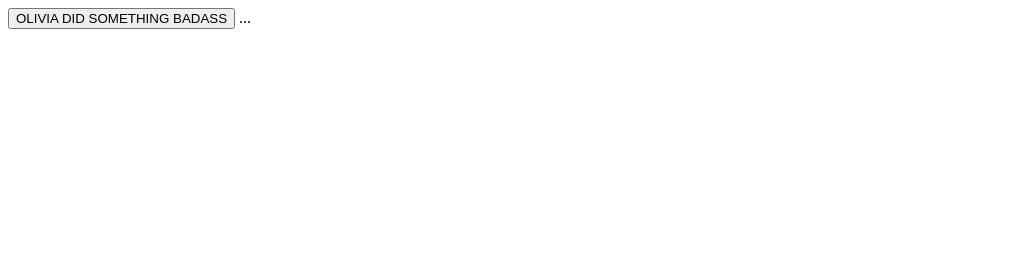
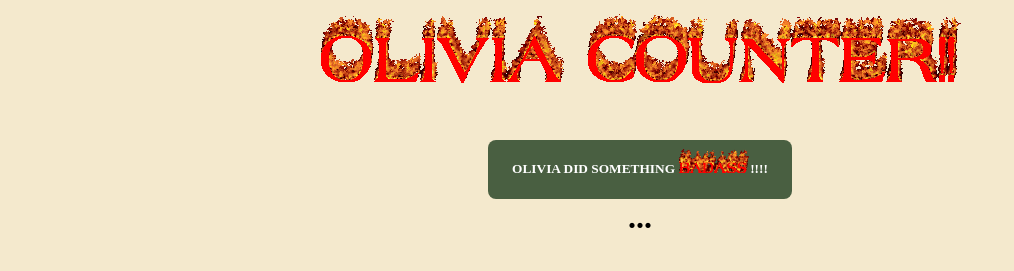
Before and after one commit to ketexon/olivia-counter, a plain HTML site: page index.html in a window 1280 px wide. Shown: the whole page, without its empty margins (0-1014 px from the left). Drawn offline with Linux system fonts and the light colour scheme; no server answers; a web font is replaced by a local one.

Commit message:
added new features :)

```diff
--- /dev/null
+++ b/base.css
@@ -0,0 +1,92 @@
+body {
+	background-color: var(--p-background);
+	color: var(--p-text);
+	font-family: 'Arial', sans-serif;
+	margin: 0;
+	padding: 0;
+}
+
+.header {
+	display: flex;
+	justify-content: center;
+	max-width: 100%;
+	padding-left: var(--s-4);
+	padding-right: var(--s-4);
+}
+
+.header__image {
+	max-width: 100%;
+}
+
+.counters {
+	display: grid;
+	grid-template-columns: repeat(1, 1fr);
+	max-width: var(--bp-md);
+	margin-left: auto;
+	margin-right: auto;
+	padding: var(--s-4);
+}
+
+.counter-container {
+	display: flex;
+	flex-direction: column;
+	align-items: center;
+}
+
+.counter {
+	font-size: var(--t-l-size);
+	font-weight: bold;
+}
+
+.increment {
+	background-color: var(--p-primary);
+	color: var(--p-on-primary);
+	border: var(--p-secondary);
+	border-radius: var(--s-1);
+	padding: var(--s-2) var(--s-3);
+	cursor: pointer;
+	margin-top: var(--s-2);
+
+	transition: background-color 0.1s ease;
+}
+
+.increment:hover {
+	background-color: var(--p-primary-dark);
+}
+
+.increment:active {
+	background-color: var(--p-primary-darker);
+}
+
+.badass__img {
+	height: 3em;
+	margin-top: -1.8em;
+	margin-bottom: -0.7em;
+	margin-left: -0.5em;
+	margin-right: -0.5em;
+}
+
+.badass__increment {
+	line-height: 2;
+}
+
+@keyframes emoji-float {
+	0% {
+		transform: translateY(0);
+		opacity: 1;
+	}
+
+	100% {
+		transform: translateY(-2rem);
+		opacity: 0;
+	}
+}
+
+.emoji {
+	font-size: 2rem;
+	pointer-events: none;
+	position: fixed;
+	left: calc(var(--left) - 0.5em);
+	top: calc(var(--top) - 0.5em);
+	animation: emoji-float 0.5s ease-out forwards;
+}
--- a/index.css
+++ b/index.css
@@ -0,0 +1,5 @@
+@layer theme, base, util;
+
+@import url("./theme.css") layer(theme);
+@import url("./base.css") layer(base);
+@import url("./util.css") layer(util);
--- a/index.html
+++ b/index.html
@@ -10,8 +10,21 @@
 </head>
 
 <body>
-	<button data-counter="badass" class="increment">OLIVIA DID SOMETHING BADASS</button>
-	<span data-counter="badass" class="counter">...</span>
+	<header class="header">
+		<img src="./olivia-counter.gif" alt="Olivia Counter" class="header__image">
+	</header>
+	<main class="counters">
+		<section class="counter-container badass">
+			<button data-counter="badass" class="badass__increment increment bold f-badass">OLIVIA DID SOMETHING <img
+					src="./badass.gif" alt="badass" class="f-badass badass__img" />!!!!</button>
+			<span data-counter="badass" class="badass__counter counter f-badass">...</span>
+		</section>
+	</main>
+	<div class="emoji-container">
+		<template class="emoji-template">
+			<span class="emoji"></span>
+		</template>
+	</div>
 </body>
 
 </html>
--- a/index.js
+++ b/index.js
@@ -95,3 +95,39 @@ document.querySelectorAll(".increment")
 			});
 		}
 	);
+
+const emojiMap = {
+	"badass": [
+		"\u{1F525}", // fire
+		"\u{1F528}", // hammer
+		"\u{1F60E}", // sunglasses
+		"\u{1F4AA}", // flexed biceps
+	]
+}
+
+const emojiContainer = document.querySelector(".emoji-container");
+/** @type {HTMLTemplateElement} */
+const emojiTemplate = document.querySelector(".emoji-template");
+const emojiRandomOffset = 25;
+// spawns emojis on click
+document.querySelectorAll(".increment")
+	.forEach((/** @type{HTMLElement} */ el) => {
+		const counterName = el.dataset.counter;
+		const emojis = emojiMap[counterName] || ["\u2764"]; // default to heart emoji if not found
+		el.addEventListener("click", (ev) => {
+			const emojiFragment = emojiTemplate.content.cloneNode(true);
+			/** @type {HTMLSpanElement} */
+			const emoji = emojiFragment.querySelector(".emoji");
+			emoji.textContent = emojis[Math.floor(Math.random() * emojis.length)];
+
+			const left = ev.clientX + (Math.random() - 0.5) * emojiRandomOffset;
+			const top = ev.clientY + (Math.random() - 0.5) * emojiRandomOffset;
+			emoji.style.setProperty("--left", `${left}px`);
+			emoji.style.setProperty("--top", `${top}px`);
+			emojiContainer.appendChild(emojiFragment);
+
+			emoji.addEventListener("animationend", () => {
+				emoji.remove();
+			});
+		});
+	})
--- /dev/null
+++ b/theme.css
@@ -0,0 +1,26 @@
+@import url('https://fonts.googleapis.com/css2?family=Arbutus&display=swap');
+
+:root {
+	--p-background: #F4E9CD;
+	--p-text: black;
+	--p-primary: #495F41;
+	--p-primary-dark: color-mix(in srgb, var(--p-primary) 90%, black);
+	--p-primary-darker: color-mix(in srgb, var(--p-primary) 85%, black);
+	--p-on-primary: white;
+	--p-secondary: #9E6240;
+	--bp-md: 800px;
+	--s: 8px;
+	--s-1: var(--s);
+	--s-2: calc(var(--s) * 2);
+	--s-3: calc(var(--s) * 3);
+	--s-4: calc(var(--s) * 4);
+	--t-l-size: 2rem;
+	--t-m-size: 1.5rem;
+	--t-s-size: 1rem;
+
+	--f-badass: "Arbutus", serif;
+}
+
+.f-badass {
+	font-family: var(--f-badass);
+}
--- /dev/null
+++ b/util.css
@@ -0,0 +1,3 @@
+.bold {
+	font-weight: bold;
+}
```
Also changed, not shown: badass.gif (added), olivia-counter.gif (added).
